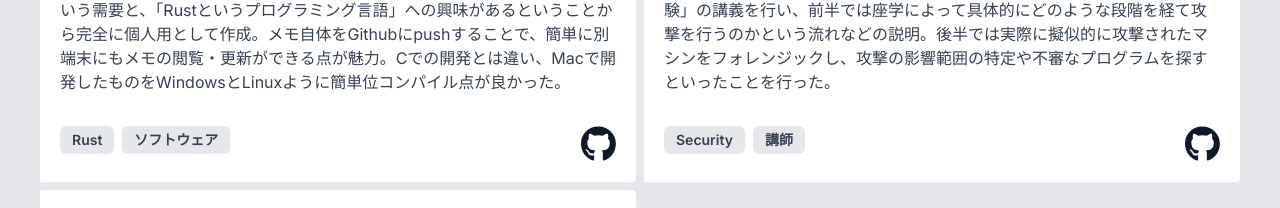
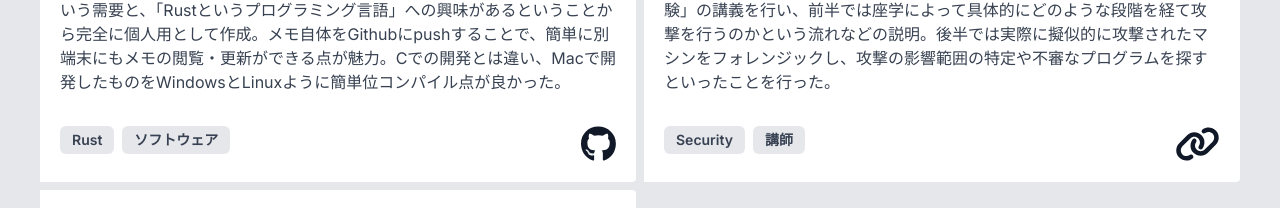
Before and after one commit to various3211workd/learn_portfolio, a Next.js app: page / in a window 1280 px wide. Shown: the part 2436-2644 px from the top of the page. Built offline with nearby package versions, Linux system fonts and the light colour scheme.

Commit message:
[Fix] プロジェクトのアイコンを動的に変更するように修正

```diff
--- a/src/components/myprojects.tsx
+++ b/src/components/myprojects.tsx
@@ -5,6 +5,17 @@ import { faFolder, faLink } from '@fortawesome/free-solid-svg-icons';
 import { projectData } from './projectdata.js';
 
 const Projects = () => {
+  const getIcon = (linkType: string) => {
+    switch (linkType) {
+      case 'github':
+        return faGithub;
+      case 'link':
+        return faLink;
+      default:
+        return faLink;
+    }
+  };
+
   return (
     <section id="project">
       <div className="pt-20 mx-10">
@@ -53,7 +64,7 @@ const Projects = () => {
                     target="_blank"
                   >
                     <FontAwesomeIcon
-                      icon={faGithub}
+                      icon={getIcon(project.linkType)}
                       className="text-gray-900 text-4xl"
                     />
                   </a>
--- a/src/components/projectdata.js
+++ b/src/components/projectdata.js
@@ -5,7 +5,7 @@ export const projectData = [
     description:
       'Rails + Vuejsを使用し、チームで開発を行ったWebアプリケーション。アジャイル手法で開発を進めた。このプロジェクトを進めていて成長できたことは、「タスクを細分化することで役割分担を行い効率良くチーム開発を行えた」ことや、「毎朝の簡易MTGで、受け持ってるタスクの進捗報告や困った箇所についての質問」ができたことがある。また技術的な要素として、RailsをAPIモードで使用し、完全にバックエンドとフロントエンドを分けた点が新しかった。',
     dist: 'Webアプリ',
-    linkType: 'faGithub',
+    linkType: 'github',
     link: 'https://github.com/various3211workd/musclers',
     tec: ['Rails', 'PosrgreSQL', 'Vuejs', 'Docker', 'AWS'],
   },
@@ -15,7 +15,7 @@ export const projectData = [
     description:
       'アイデア出しの方法として「しりとり法」というものがあるという話を聞き、その「しりとり法」を楽しくできないかと思ったことや、「Vuejs」の学習用として作成したWebサイト。',
     dist: 'Webアプリ',
-    linkType: 'faGithub',
+    linkType: 'github',
     link: 'https://github.com/various3211workd/pop_idea',
     tec: ['Vuejs'],
   },
@@ -25,7 +25,7 @@ export const projectData = [
     description:
       '「メモ」と「TIL(today I Learning)」の2つの言葉を合わせた「mel」というコマンドラインツール。「その日学んだことをすぐにメモに残したかった」という需要と、「Rustというプログラミング言語」への興味があるということから完全に個人用として作成。メモ自体をGithubにpushすることで、簡単に別端末にもメモの閲覧・更新ができる点が魅力。Cでの開発とは違い、Macで開発したものをWindowsとLinuxように簡単位コンパイル点が良かった。',
     dist: 'コマンドラインツール',
-    linkType: 'faGithub',
+    linkType: 'github',
     link: 'https://github.com/various3211workd/mel',
     tec: ['Rust', 'ソフトウェア'],
   },
@@ -35,7 +35,7 @@ export const projectData = [
     description:
       'KIIS セキュリティ人材育成プログラムの講師として2022年に登壇の経験あり。「DFIR（デジタルフォレンジックとインシデントレスポンス）の入門と体験」の講義を行い、前半では座学によって具体的にどのような段階を経て攻撃を行うのかという流れなどの説明。後半では実際に擬似的に攻撃されたマシンをフォレンジックし、攻撃の影響範囲の特定や不審なプログラムを探すといったことを行った。',
     dist: 'Security',
-    linkType: 'faLink',
+    linkType: 'link',
     link: 'https://kansaidx.kiis.or.jp/event/2022securityprogram/',
     tec: ['Security', '講師'],
   },
@@ -45,7 +45,7 @@ export const projectData = [
     description:
       'React, Next.js, TypeScript, Tailwind CSS の勉強のために作成。',
     dist: 'Webアプリ',
-    linkType: 'faGithub',
+    linkType: 'github',
     link: 'https://github.com/various3211workd/learn_portfolio',
     tec: ['React', 'Next.js', 'TypeScript', 'Tailwind CSS'],
   },
```
